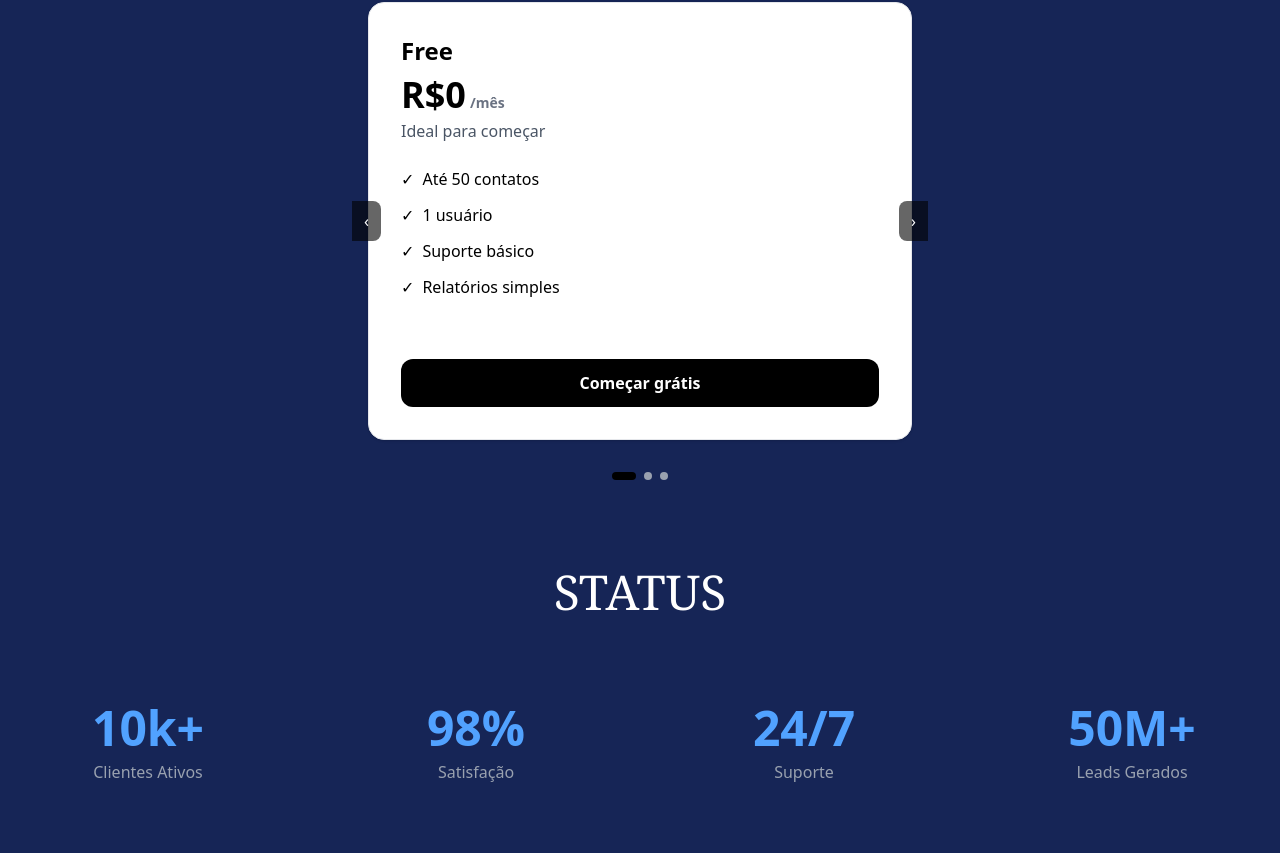
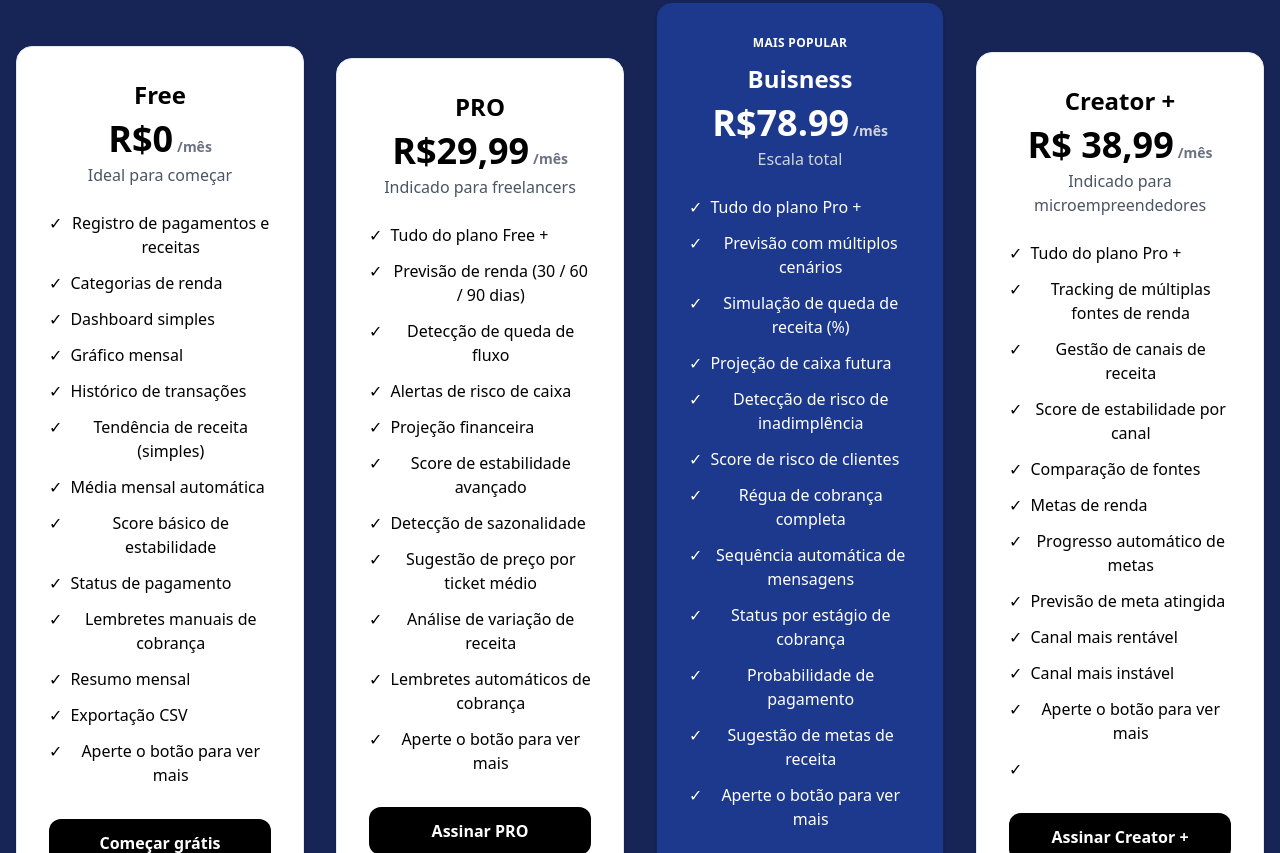
Before and after one commit to lucasDev88/fluxopay, a React (Vite) app in the folder front-end/: page / in a window 1280 px wide. Shown: the part 1787-2640 px from the top of the page. Built offline with nearby package versions, Linux system fonts and the light colour scheme.

Commit message:
feat: mudança nos cards do plano front end, todos agora estão em fileira.

```diff
--- a/front-end/src/components/home/Plans.tsx
+++ b/front-end/src/components/home/Plans.tsx
@@ -1,4 +1,5 @@
-import PlansCarousel from "./subcomponents/PlansCarrosel";
+import PlanCard from "./subcomponents/planCard";
+import { plans } from "./data/Planos";
 
 const stats = [
   { value: "10k+", label: "Clientes Ativos" },
@@ -17,7 +18,15 @@ export default function Plans() {
         <p className="text-white py-4 text-5xl font-serif">PLANOS</p>
       </div>
 
-      <PlansCarousel />
+      <div className="justify-center items-center text-center grid md:grid-cols-4">
+        {plans.map((plan) => {
+          return (
+            <div key={plan.name} className="w-full shrink-0 p-4">
+              <PlanCard plan={plan} />
+            </div>
+          );
+        })}
+      </div>
 
       <br />
       <br />
--- a/front-end/src/components/home/data/Planos.tsx
+++ b/front-end/src/components/home/data/Planos.tsx
@@ -7,35 +7,81 @@ export const plans: Plan[] = [
     desc: "Ideal para começar",
     button: "Começar grátis",
     features: [
-      "Até 50 contatos",
-      "1 usuário",
-      "Suporte básico",
-      "Relatórios simples",
+      "Registro de pagamentos e receitas",
+      "Categorias de renda",
+      "Dashboard simples",
+      "Gráfico mensal",
+      "Histórico de transações",
+      "Tendência de receita (simples)",
+      "Média mensal automática",
+      "Score básico de estabilidade",
+      "Status de pagamento",
+      "Lembretes manuais de cobrança",
+      "Resumo mensal",
+      "Exportação CSV",
+      "Aperte o botão para ver mais"
+
     ],
   },
   {
-    name: "Premium",
+    name: "PRO",
     price: "R$29,99",
-    desc: "Mais usado",
-    highlight: true,
-    button: "Assinar Premium",
+    desc: "Indicado para freelancers",
+    highlight: false,
+    button: "Assinar PRO",
 features: [
-      "Contatos ilimitados",
-      "5 usuários",
-      "Automações",
-      "Relatórios avançados",
+  "Tudo do plano Free +",
+  "Previsão de renda (30 / 60 / 90 dias)",
+  "Detecção de queda de fluxo",
+  "Alertas de risco de caixa",
+  "Projeção financeira",
+  "Score de estabilidade avançado",
+  "Detecção de sazonalidade",
+  "Sugestão de preço por ticket médio",
+  "Análise de variação de receita",
+  "Lembretes automáticos de cobrança",
+  "Aperte o botão para ver mais",
 ],
   },
 {
-    name: "Premium+",
-    price: "R$39,99",
+  name: "Buisness",
+  price: "R$78.99",
   desc: "Escala total",
-    button: "Assinar Premium+",
+  button: "Assinar Buisness",
+  highlight: true,
   features: [
-      "Tudo do Premium",
-      "Usuários ilimitados",
-      "API",
-      "Suporte prioritário",
+    "Tudo do plano Pro +",
+    "Previsão com múltiplos cenários",
+    "Simulação de queda de receita (%)",
+    "Projeção de caixa futura",
+    "Detecção de risco de inadimplência",
+    "Score de risco de clientes",
+    "Régua de cobrança completa",
+    "Sequência automática de mensagens",
+    "Status por estágio de cobrança",
+    "Probabilidade de pagamento",
+    "Sugestão de metas de receita",
+    "Aperte o botão para ver mais",
   ],
 },
+{
+  name:"Creator +",
+  price: "R$ 38,99",
+  desc: "Indicado para microempreendedores",
+  button: "Assinar Creator +",
+features: [
+  "Tudo do plano Pro +",
+  "Tracking de múltiplas fontes de renda",
+  "Gestão de canais de receita",
+  "Score de estabilidade por canal",
+  "Comparação de fontes",
+  "Metas de renda",
+  "Progresso automático de metas",
+  "Previsão de meta atingida",
+  "Canal mais rentável",
+  "Canal mais instável",
+  "Aperte o botão para ver mais",
+  "",
 ]
+}
+]
```
Lines whose indentation alone changed are shown as unchanged.
